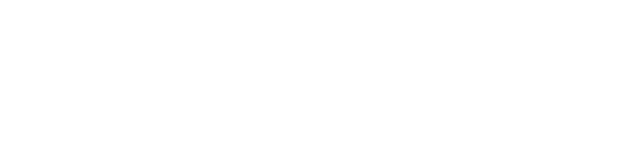
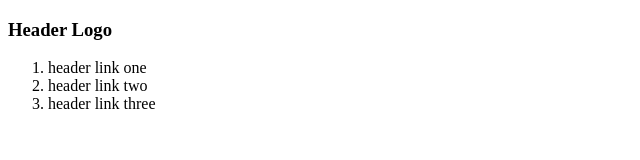
Before and after one commit to dannyo616/Odin_Project_1, a plain HTML site: page index.html in a window 1280 px wide. Shown: the whole page, without its empty margins (0-640 px from the left). Drawn offline with Linux system fonts and the light colour scheme.

Commit message:
Add header to index.html

```diff
--- a/index.html
+++ b/index.html
@@ -7,6 +7,14 @@
     <title>Odin Landing Page</title>
 </head>
 <body>
-
+    <!-- Header -->
+    <div class="head">
+        <h3>Header Logo</h3>
+        <ol>
+            <li>header link one</li>
+            <li>header link two</li>
+            <li>header link three</li>
+        </ol>
+    </div>
 </body>
 </html>
```
